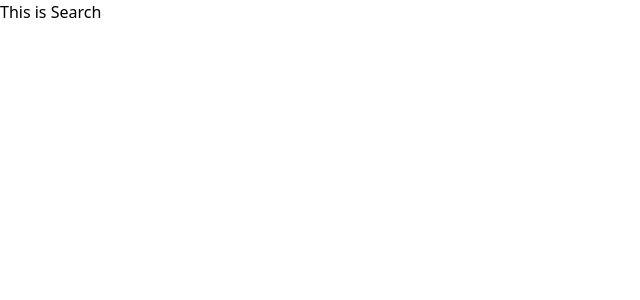
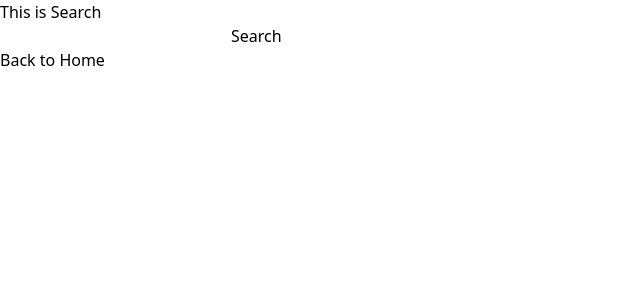
Before and after one commit to nkped/business-info, a React (Vite) app: page /search in a window 1280 px wide. Shown: the top 300 px of the page, without its empty margins (0-640 px from the left). Built offline with nearby package versions, Linux system fonts and the light colour scheme.

Commit message:
add fetch business

```diff
--- a/src/pages/SearchPage.jsx
+++ b/src/pages/SearchPage.jsx
@@ -1,10 +1,39 @@
 import React from 'react'
+import { Link } from 'react-router-dom'
+import { useState } from 'react'
+
+const SearchPage = () => {
+
+  //const [title, setTitle ] = useState('')
+  const [id, setId ] = useState([])
 
 
+  async function handleSubmit(e) {
+    e.preventDefault()
+    const data = await fetch(`https://jsonplaceholder.typicode.com/posts/${id}`)
+    const response = await data.json()
+    console.log(response)
 
-const SearchPage = () => {
+
+  }
+
+
   return (
-    <div>This is Search</div>
+    <div className='flex flex-col gap-2' >
+      <h1>This is Search</h1>
+
+      <form onSubmit={handleSubmit} >
+        <input
+          type='text'
+          value={id}
+          onChange={(e) => setId(e.target.value)}
+        />
+        <button
+          type='submit'
+          >Search</button>
+      </form>
+      <Link to='/'>Back to Home</Link>
+    </div>
   )
 }
 
```
